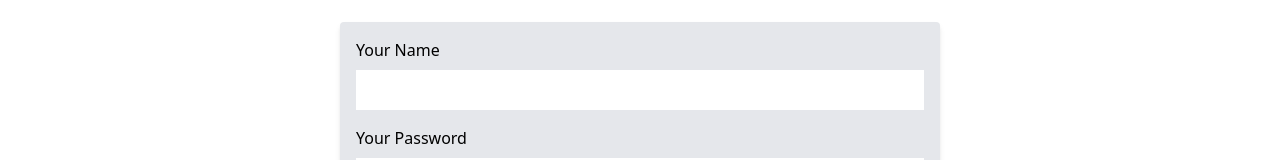
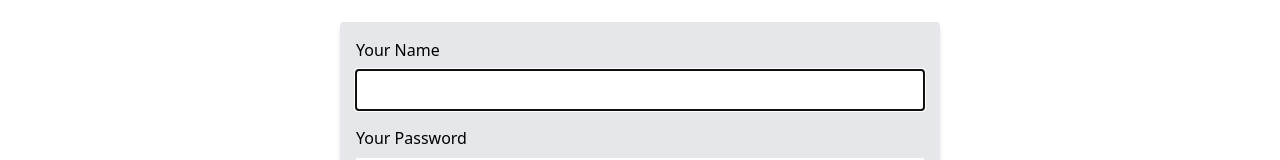
Before and after one commit to bruno-queiroz/flash-memo, a React (Vite) app: page /sign-in in a window 1280 px wide. Shown: the part 178-338 px from the top of the page. Built offline with nearby package versions, Linux system fonts and the light colour scheme.

Commit message:
Add autoFocus to name input

```diff
--- a/src/pages/SignIn.tsx
+++ b/src/pages/SignIn.tsx
@@ -1,4 +1,4 @@
-import React, { useEffect, useRef } from "react";
+import React, { useRef } from "react";
 import Form from "../components/Form";
 import Input from "../components/Input";
 import { Link, useNavigate } from "react-router-dom";
@@ -49,7 +49,7 @@ const SignIn = () => {
       </h1>
 
       <Form onSubmit={signIn}>
-        <Input labelText="Your Name" required ref={nameInputRef} />
+        <Input labelText="Your Name" required ref={nameInputRef} autoFocus />
         <Input
           labelText="Your Password"
           type="password"
```
